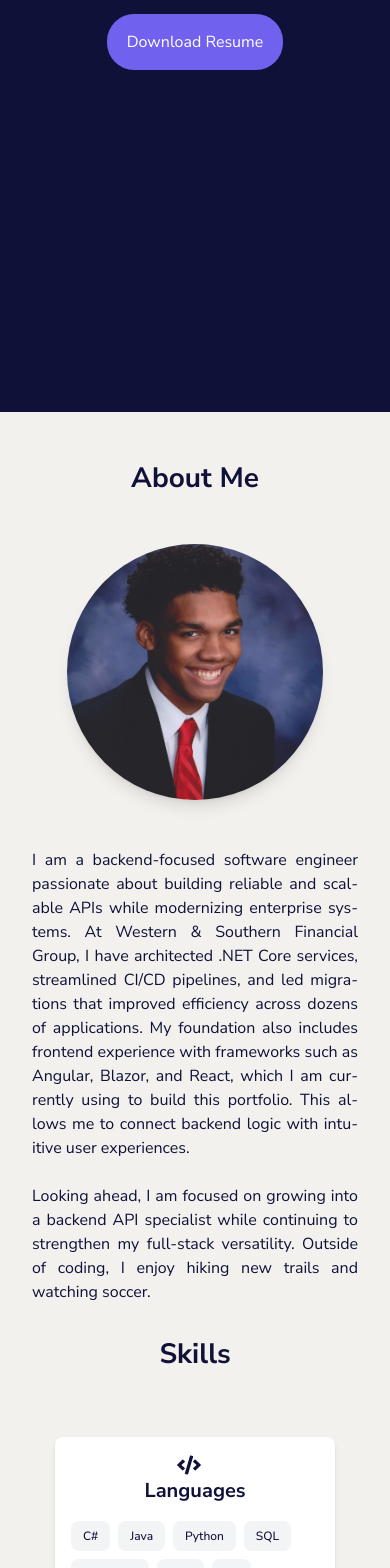
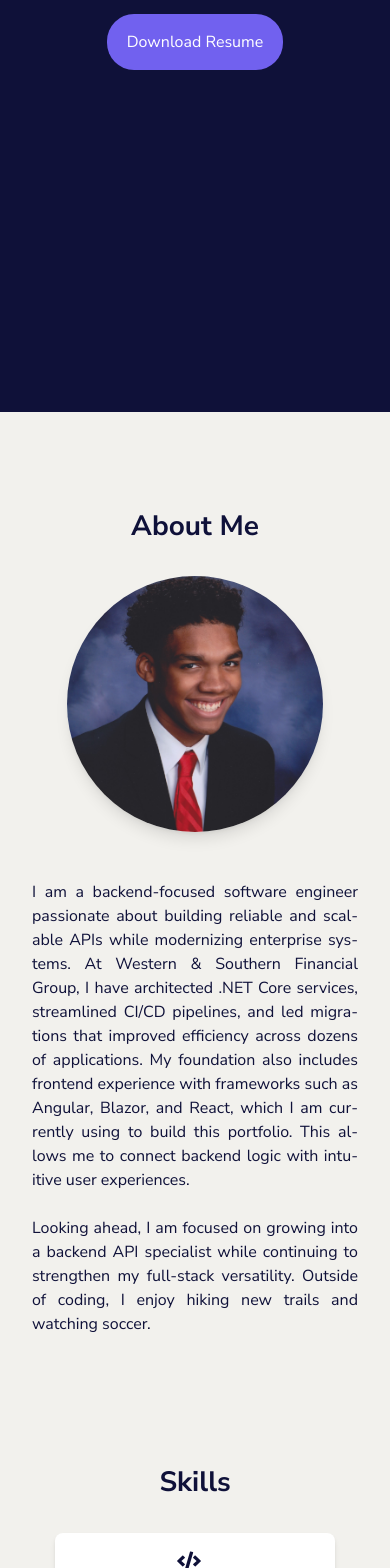
Before and after one commit to gillemta/portfolio-v2, a React (Vite) app: page / in a window 390 px wide. Shown: the part 432-2000 px from the top of the page. Built offline with nearby package versions, Linux system fonts and the light colour scheme; no server answers.

Commit message:
Fixed section spacing and contact form width

```diff
--- a/src/components/forms/ContactForm.tsx
+++ b/src/components/forms/ContactForm.tsx
@@ -96,7 +96,7 @@ export default function ContactForm() {
     }
 
     return (
-        <Card size="lg" className="w-3/4 mx-auto">
+        <Card size="lg" className="w-full mx-auto">
             { }
             <form className="contact-form text-left" onSubmit={handleSubmit}>
                 <div className="contact-form-group">
@@ -105,8 +105,8 @@ export default function ContactForm() {
                         type="text"
                         id="name"
                         name="name"
-                        value={formData.name}  // ← Add this
-                        onChange={(e) => setFormData({...formData, name: e.target.value})}  // ← Add this
+                        value={formData.name}
+                        onChange={(e) => setFormData({...formData, name: e.target.value})}
                         className="w-full h-8 px-2 border border-gray-200 rounded"
                     />
                     {errors.name && <div className="text-red-500 text-sm mt-1">{errors.name}</div>}
--- a/src/components/sections/About.tsx
+++ b/src/components/sections/About.tsx
@@ -3,7 +3,7 @@ import { BaseSection } from "../ui/BaseSection"
 export function About() {
     return (
         <BaseSection id="about">
-            <h2 className="text-primary py-12">About Me</h2>
+            <h2 className="text-primary pb-8">About Me</h2>
             <div className="flex justify-center mb-12">
                 <img
                     src="/profile.jpeg"
--- a/src/components/sections/Contact.tsx
+++ b/src/components/sections/Contact.tsx
@@ -3,8 +3,8 @@ import ContactForm from "../forms/ContactForm"
 
 export function Contact() {
     return (
-        <BaseSection id="contact">
-            <h2 className="text-primary pb-16 text-center">Contact</h2>
+        <BaseSection id="contact" className="pb-16">
+            <h2 className="text-primary pb-8 text-center">Contact</h2>
 
             { }
             <div className= "flex justify-center">
--- a/src/components/sections/Home.tsx
+++ b/src/components/sections/Home.tsx
@@ -3,7 +3,7 @@ import { BaseSection } from "../ui/BaseSection"
 
 export function Home() {
     return (
-        <BaseSection id="home" bgColor="bg-primary">
+        <BaseSection id="home" bgColor="bg-primary" fullScreen={true}>
             <p className="text-secondary m-0">Hello, my name is</p>
             <h1 className="text-secondary m-0 pb-8">Tashan Gillem</h1>
             <Button />
--- a/src/components/sections/Projects.tsx
+++ b/src/components/sections/Projects.tsx
@@ -46,9 +46,8 @@ export function Projects() {
   }
 
   return (
-    <BaseSection className="mb-16" id="projects" bgColor="bg-light">
-      <div className="w-full max-w-6xl mx-auto">
-        <h2 className="text-primary pb-16 text-center">Projects</h2>
+    <BaseSection id="projects" bgColor="bg-light">
+      <h2 className="text-primary pb-8 text-center">Projects</h2>
 
       {lastUpdated && (
         <p className="text-gray-600 text-sm text-center mb-8">
@@ -57,7 +56,7 @@ export function Projects() {
       )}
 
       {/* 3 Cards Vertically */}
-        <div className="grid grid-cols-1 md:grid-cols-3 gap-8 justify-items-center">
+      <div className="grid grid-cols-1 md:grid-cols-3 gap-8 justify-items-center max-w-6xl mx-auto">
         {projects.length > 0 ? (
           projects.map((project, index) => (
             <ProjectCard
@@ -76,7 +75,6 @@ export function Projects() {
           </div>
         )}
       </div>
-      </div>
     </BaseSection>
   );
 }
--- a/src/components/sections/Skills.tsx
+++ b/src/components/sections/Skills.tsx
@@ -10,34 +10,42 @@ import {
 export function Skills() {
   return (
     <BaseSection id="skills">
-      <h2 className="text-primary pb-16 text-center">Skills</h2>
+      <h2 className="text-primary pb-8 text-center">Skills</h2>
 
       {/* 2x2 Grid Layout */}
-      <div className="flex flex-col items-center gap-6">
+      <div className="grid grid-cols-1 md:grid-cols-2 gap-6 max-w-2xl mx-auto">
+        <div className="flex justify-center">
           <SkillsCard
               icon={<FaCode size={24} />}
               title="Languages"
               skills={["C#", "Java", "Python", "SQL", "JavaScript", "C++", "Go"]}
           />
+        </div>
 
+        <div className="flex justify-center">
           <SkillsCard
             icon={<FaServer size={24} />}
             title="Backend Development"
             skills={[".NET Core", "Spring Boot", "Flask", "Express", "Node.js"]}
           />
+        </div>
 
+        <div className="flex justify-center">
           <SkillsCard
             icon={<FaReact size={24} />}
             title="Frontend & Web"
             skills={["Angular", "JavaScript", "React", "TypeScript"]}
           />
+        </div>
 
+        <div className="flex justify-center">
           <SkillsCard
             icon={<FaCloud size={24} />}
             title="DevOps & Cloud"
             skills={["Git", "Docker", "Azure", "AWS", "Jenkins", "Jira"]}
           />
         </div>
+        </div>
     </BaseSection>
   );
 }
--- a/src/components/ui/BaseSection.tsx
+++ b/src/components/ui/BaseSection.tsx
@@ -3,13 +3,18 @@ interface BaseSectionProps {
     children: React.ReactNode;
     bgColor?: string;
     className?: string;
+    fullScreen?: boolean;
 }
 
-export function BaseSection({ id, children, bgColor = "bg-light", className = "" }: BaseSectionProps) {
+export function BaseSection({ id, children, bgColor = "bg-light", className = "", fullScreen = false }: BaseSectionProps) {
+    const sectionClasses = fullScreen
+        ? `w-full ${bgColor} min-h-screen flex items-center justify-center py-20 ${className}`
+        : `w-full ${bgColor} flex items-center justify-center pt-24 pb-0 ${className}`;
+
     return (
         <section
             id={id}
-            className={`w-full ${bgColor} min-h-screen flex items-center justify-center py-10 ${className}`}
+            className={sectionClasses}
         >
             <div className="container">
                 <div className="text-center space-y-4">
--- a/src/index.css
+++ b/src/index.css
@@ -146,8 +146,6 @@ nav .bg-light { background-color: var(--color-background-light) !important; }
 section {
   width: 100% !important;
   max-width: 100% !important;
-  margin: 0 !important;
-  padding: 0 !important;
 }
 
 .section {
@@ -191,9 +189,11 @@ section {
   max-width: 350px;
 }
 
-/* Override for contact form to allow 75% width */
-.card-base.w-3\/4 {
-  max-width: 75%;
+
+/* Contact form specific width - full width until 500px max */
+.card-base.w-full {
+  max-width: 800px;
+  width: 100%;
 }
 
 /* Card Size Variants */
```
Lines whose indentation alone changed are shown as unchanged.
